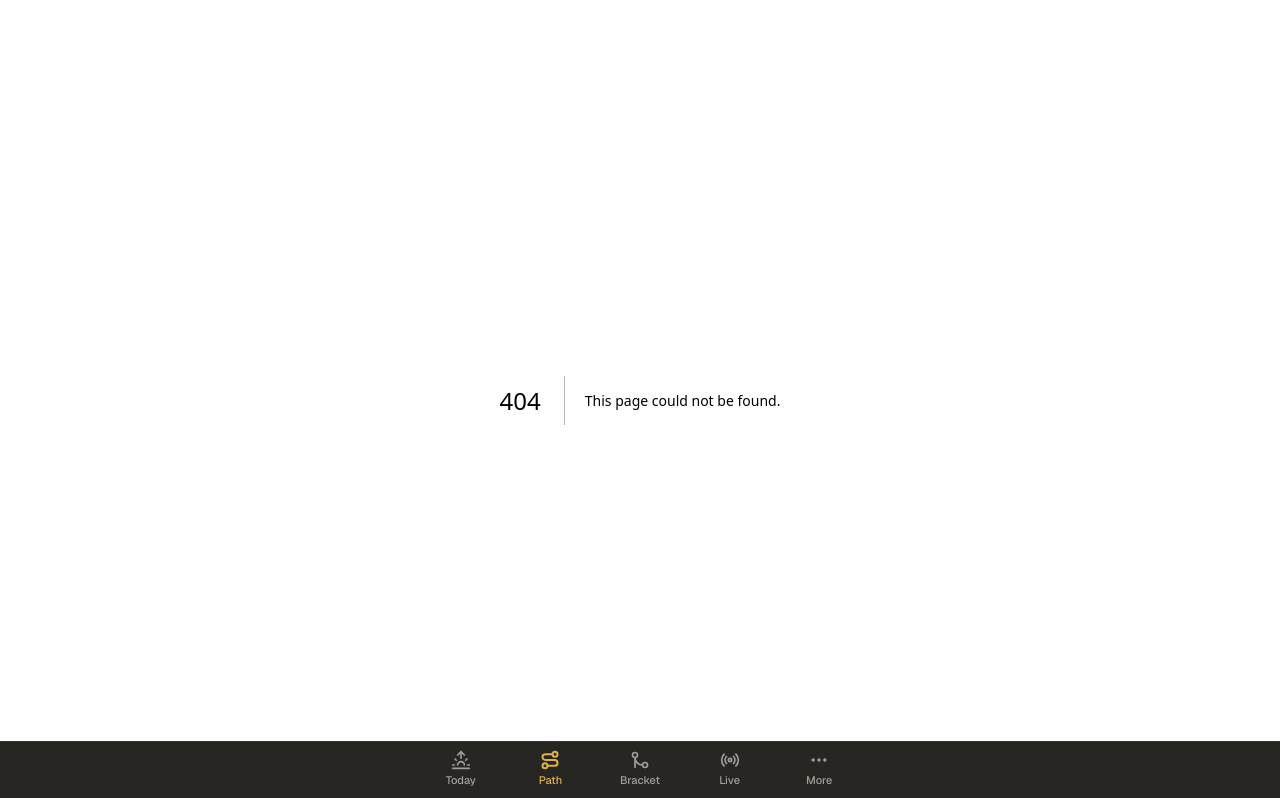
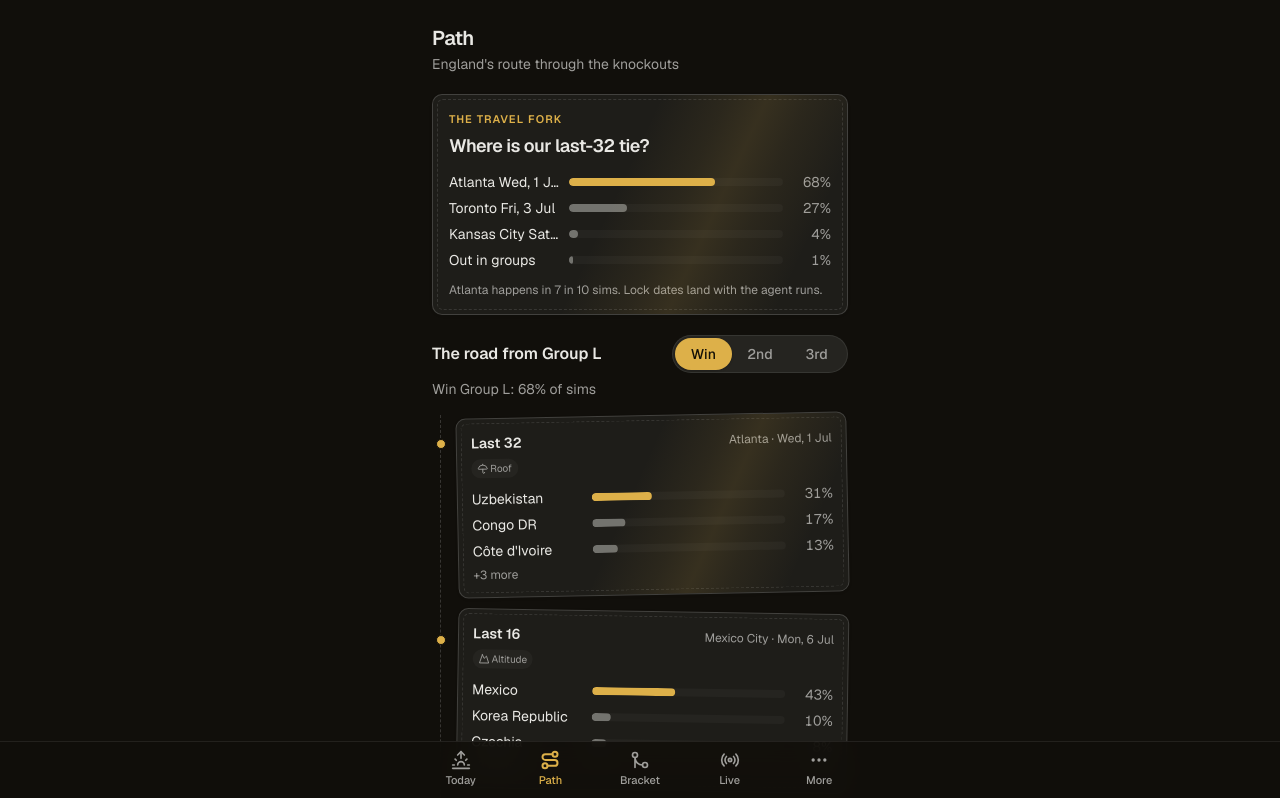
Before and after one commit to jonahanton/wolves-ai, a Next.js app in the folder web/: page /path in a window 1280 px wide. Before the commit this address had no page. Shown: the top 798 px of the page. Built offline with nearby package versions, Linux system fonts and the light colour scheme.

Commit message:
Add Path tab with travel fork and finish-toggle spine

```diff
--- /dev/null
+++ b/web/src/app/path/page.tsx
@@ -0,0 +1,21 @@
+import { PathSpine } from "@/components/path/path-spine";
+import { TravelForkCard } from "@/components/path/travel-fork-card";
+import { PageHeader } from "@/components/shell/page-header";
+import { loadLatestSnapshot } from "@/lib/load-snapshot";
+import { teamNames } from "@/lib/snapshot";
+import { buildSpineViews } from "@/lib/spine-view";
+
+export const dynamic = "force-dynamic";
+
+export default async function PathPage() {
+  const snapshot = await loadLatestSnapshot();
+  const views = buildSpineViews(snapshot, teamNames(snapshot));
+
+  return (
+    <main className="mx-auto flex w-full max-w-md flex-col gap-5 p-4">
+      <PageHeader title="Path" subtitle="England's route through the knockouts" />
+      <TravelForkCard england={snapshot.england} />
+      <PathSpine views={views} />
+    </main>
+  );
+}
--- /dev/null
+++ b/web/src/components/path/path-spine.tsx
@@ -0,0 +1,49 @@
+"use client";
+
+import { useState } from "react";
+import { SpineCard } from "@/components/path/spine-card";
+import { Segmented } from "@/components/ui/segmented";
+import { formatPct } from "@/lib/format";
+import type { Finish } from "@/lib/snapshot";
+import type { SpineView } from "@/lib/spine-view";
+
+interface PathSpineProps {
+  views: SpineView[];
+}
+
+export function PathSpine({ views }: PathSpineProps) {
+  const [finish, setFinish] = useState<Finish>(views[0]?.finish ?? "win_group");
+  const view = views.find((v) => v.finish === finish) ?? views[0];
+  if (!view) return null;
+
+  return (
+    <section aria-label="England's central path">
+      <div className="flex items-center justify-between gap-3">
+        <h2 className="font-semibold">The road from Group L</h2>
+        <Segmented
+          options={views.map((v) => ({ value: v.finish, label: v.toggleLabel }))}
+          value={view.finish}
+          onChange={setFinish}
+          className="w-44"
+        />
+      </div>
+      <p className="mt-1.5 text-sm text-muted-foreground">
+        {view.finishLabel}: {formatPct(view.prob)} of sims
+      </p>
+      <ol
+        key={view.finish}
+        className="mt-4 ml-2 space-y-4 border-l border-dashed border-[var(--border-strong)] pl-4 animate-[fade-up_260ms_var(--ease-out)]"
+      >
+        {view.stages.map((stage, i) => (
+          <li key={stage.stage} className="relative">
+            <span
+              className="absolute top-6 -left-[21.5px] size-2.5 rounded-full border border-background bg-gold"
+              aria-hidden
+            />
+            <SpineCard stage={stage} tilt={i % 2 === 0 ? "l" : "r"} featured={i === 0} />
+          </li>
+        ))}
+      </ol>
+    </section>
+  );
+}
--- /dev/null
+++ b/web/src/components/path/spine-card.tsx
@@ -0,0 +1,31 @@
+import { ProbBar } from "@/components/charts/prob-bar";
+import { VenueChips } from "@/components/path/venue-chips";
+import type { SpineStageView } from "@/lib/spine-view";
+
+interface SpineCardProps {
+  stage: SpineStageView;
+  tilt: "l" | "r";
+  featured?: boolean;
+}
+
+export function SpineCard({ stage, tilt, featured = false }: SpineCardProps) {
+  return (
+    <article className={`sticker p-3.5 sticker-tilt-${tilt} ${featured ? "foil" : ""}`}>
+      <header className="flex items-baseline justify-between gap-2">
+        <h3 className="text-sm font-semibold">{stage.stageLabel}</h3>
+        <span className="text-xs text-muted-foreground">
+          {stage.city} &middot; {stage.dateLabel}
+        </span>
+      </header>
+      <div className="mt-1">
+        <VenueChips traits={stage.traits} />
+      </div>
+      <div className="mt-2 space-y-1.5">
+        {stage.opponents.map((opponent, i) => (
+          <ProbBar key={opponent.teamId} label={opponent.name} prob={opponent.prob} highlight={i === 0} />
+        ))}
+      </div>
+      {stage.moreCount > 0 && <p className="mt-1.5 text-xs text-muted-foreground">+{stage.moreCount} more</p>}
+    </article>
+  );
+}
--- /dev/null
+++ b/web/src/components/path/travel-fork-card.tsx
@@ -0,0 +1,36 @@
+import { ProbBar } from "@/components/charts/prob-bar";
+import { formatMatchDate, frequencyFrame } from "@/lib/format";
+import type { EnglandBlock } from "@/lib/snapshot";
+
+interface TravelForkCardProps {
+  england: EnglandBlock;
+}
+
+export function TravelForkCard({ england }: TravelForkCardProps) {
+  const forks = [...england.paths].sort((a, b) => b.prob - a.prob);
+  const outProb = Math.max(0, 1 - forks.reduce((sum, p) => sum + p.prob, 0));
+  const top = forks[0];
+
+  return (
+    <section className="sticker foil p-4" aria-label="Where England's last 32 is played">
+      <p className="text-[11px] font-semibold tracking-widest text-gold uppercase">The travel fork</p>
+      <h2 className="mt-1 text-lg font-semibold tracking-tight">Where is our last-32 tie?</h2>
+      <div className="mt-3 space-y-1.5">
+        {forks.map((fork, i) => (
+          <ProbBar
+            key={fork.finish}
+            label={`${fork.city} ${formatMatchDate(fork.date).replace(/^\w+ /, "")}`}
+            prob={fork.prob}
+            highlight={i === 0}
+          />
+        ))}
+        <ProbBar label="Out in groups" prob={outProb} />
+      </div>
+      {top && (
+        <p className="mt-3 text-xs text-muted-foreground">
+          {top.city} happens in {frequencyFrame(top.prob)}. Lock dates land with the agent runs.
+        </p>
+      )}
+    </section>
+  );
+}
--- /dev/null
+++ b/web/src/components/path/venue-chips.tsx
@@ -0,0 +1,29 @@
+import { Mountain, Thermometer, Umbrella } from "lucide-react";
+import type { VenueTraits } from "@/lib/venues";
+
+interface VenueChipsProps {
+  traits: VenueTraits;
+}
+
+export function VenueChips({ traits }: VenueChipsProps) {
+  const chips = [
+    traits.roof && { icon: Umbrella, label: "Roof" },
+    traits.heat && { icon: Thermometer, label: "Hot" },
+    traits.altitude && { icon: Mountain, label: "Altitude" },
+  ].filter((c): c is { icon: typeof Umbrella; label: string } => Boolean(c));
+
+  if (chips.length === 0) return null;
+  return (
+    <span className="inline-flex gap-1.5">
+      {chips.map(({ icon: Icon, label }) => (
+        <span
+          key={label}
+          className="inline-flex items-center gap-0.5 rounded-full bg-secondary px-1.5 py-0.5 text-[10px] text-muted-foreground"
+        >
+          <Icon size={11} />
+          {label}
+        </span>
+      ))}
+    </span>
+  );
+}
```
